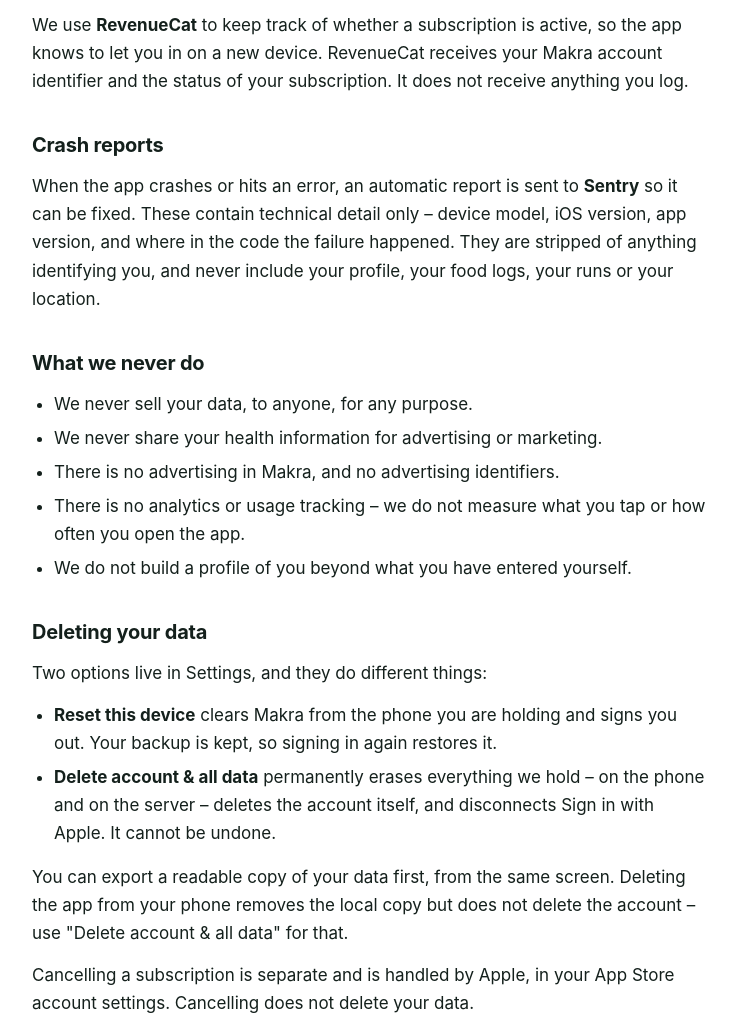
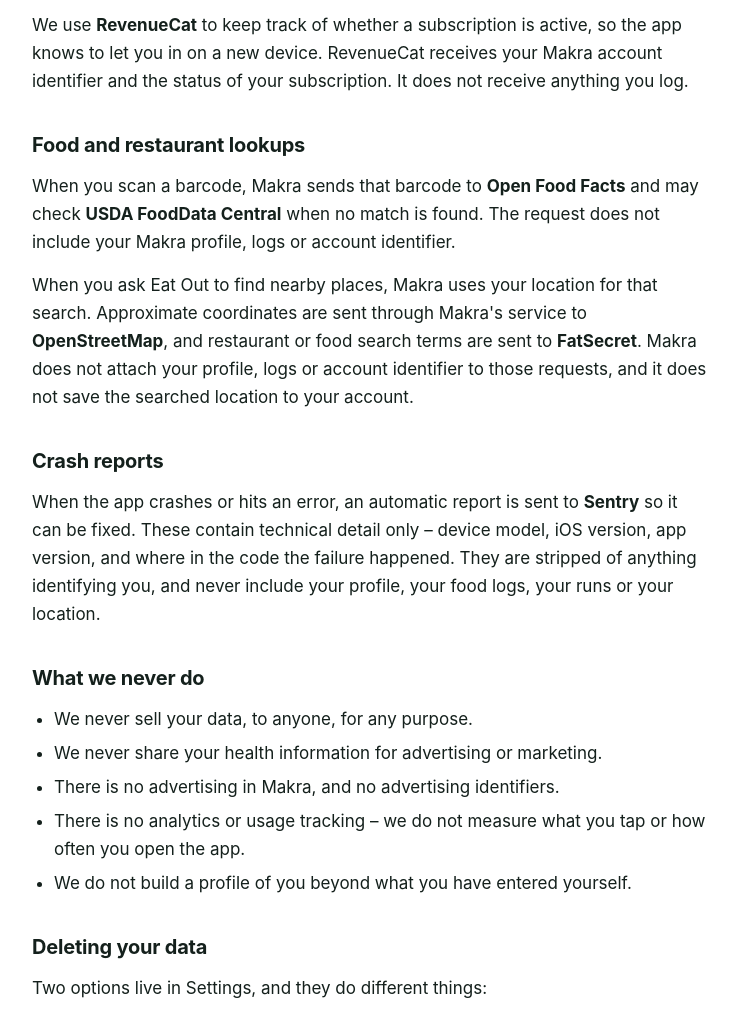
Before and after one commit to ryanegerton/Makra-app, a plain HTML site: page privacy-policy.html in a window 1280 px wide. Shown: the part 1284-2297 px from the top of the page, without its empty margins (270-1007 px from the left). Drawn offline with Linux system fonts and the light colour scheme.

Commit message:
Update privacy policy for paid release

```diff
--- a/privacy-policy.html
+++ b/privacy-policy.html
@@ -64,7 +64,7 @@
     </nav>
     <header>
       <h1>Privacy Policy</h1>
-      <p class="updated">Last updated: 2 August 2026</p>
+      <p class="updated">Last updated: 26 September 2026</p>
     </header>
 
     <div class="lede">
@@ -87,6 +87,10 @@
     <p>Makra is a paid app. Subscriptions are sold and processed by <strong>Apple</strong> through your App Store account. <strong>Makra never sees your card details, billing address or payment information</strong> – Apple does not share them with us.</p>
     <p>We use <strong>RevenueCat</strong> to keep track of whether a subscription is active, so the app knows to let you in on a new device. RevenueCat receives your Makra account identifier and the status of your subscription. It does not receive anything you log.</p>
 
+    <h2>Food and restaurant lookups</h2>
+    <p>When you scan a barcode, Makra sends that barcode to <strong>Open Food Facts</strong> and may check <strong>USDA FoodData Central</strong> when no match is found. The request does not include your Makra profile, logs or account identifier.</p>
+    <p>When you ask Eat Out to find nearby places, Makra uses your location for that search. Approximate coordinates are sent through Makra's service to <strong>OpenStreetMap</strong>, and restaurant or food search terms are sent to <strong>FatSecret</strong>. Makra does not attach your profile, logs or account identifier to those requests, and it does not save the searched location to your account.</p>
+
     <h2>Crash reports</h2>
     <p>When the app crashes or hits an error, an automatic report is sent to <strong>Sentry</strong> so it can be fixed. These contain technical detail only – device model, iOS version, app version, and where in the code the failure happened. They are stripped of anything identifying you, and never include your profile, your food logs, your runs or your location.</p>
 
@@ -105,7 +109,7 @@
       <li><strong>Reset this device</strong> clears Makra from the phone you are holding and signs you out. Your backup is kept, so signing in again restores it.</li>
       <li><strong>Delete account &amp; all data</strong> permanently erases everything we hold – on the phone and on the server – deletes the account itself, and disconnects Sign in with Apple. It cannot be undone.</li>
     </ul>
-    <p>You can export a readable copy of your data first, from the same screen. Deleting the app from your phone removes the local copy but does not delete the account – use "Delete account &amp; all data" for that.</p>
+    <p>You can export a spreadsheet (CSV) of your data first, from the same screen &ndash; profile, food log, planned meals, runs and favourites. Deleting the app from your phone removes the local copy but does not delete the account – use "Delete account &amp; all data" for that.</p>
     <p>Cancelling a subscription is separate and is handled by Apple, in your App Store account settings. Cancelling does not delete your data.</p>
 
     <h2>Device backups</h2>
```
